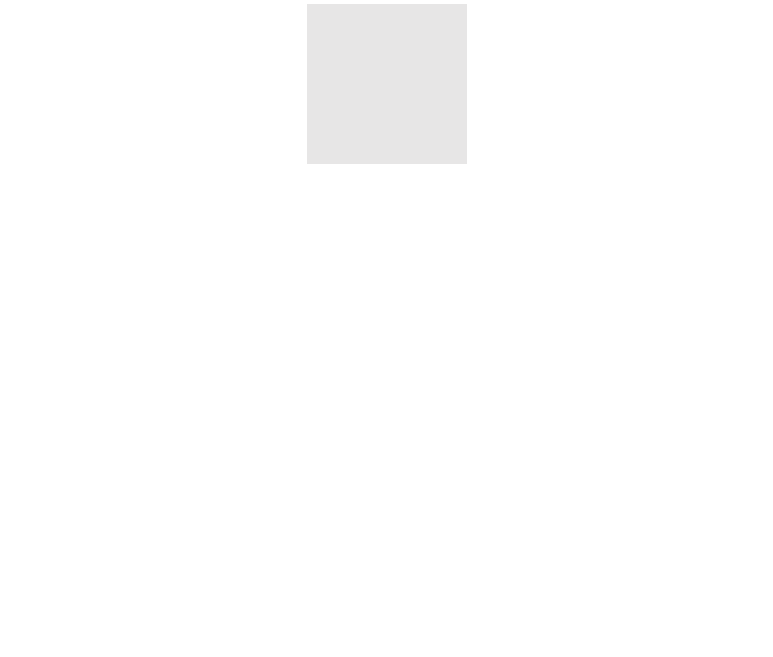
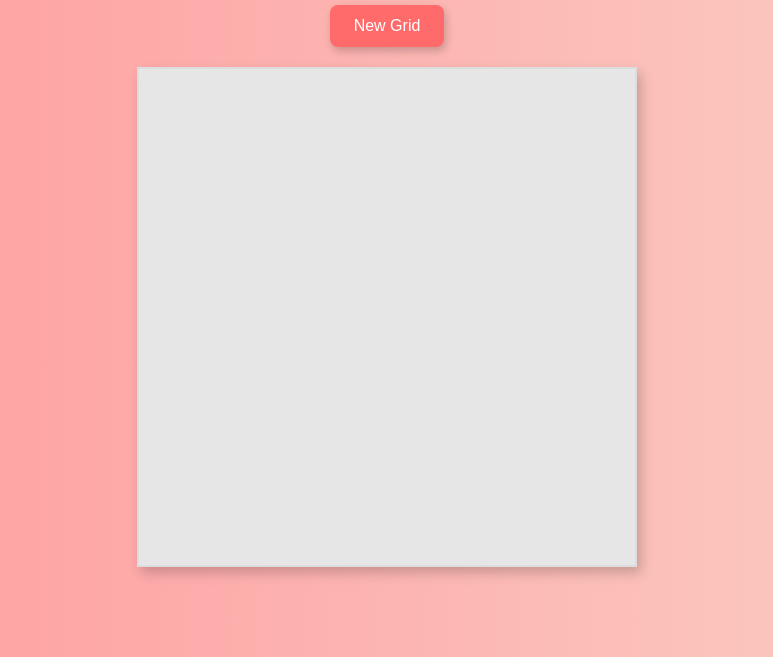
Before and after one commit to tamim-hmizi/Etch-a-Sketch, a plain HTML site: page index.html in a window 1280 px wide. Shown: the part 143-800 px from the top of the page, without its empty margins (253-1026 px from the left). Drawn offline with Linux system fonts and the light colour scheme.

Commit message:
updated designs

```diff
--- a/index.html
+++ b/index.html
@@ -10,7 +10,7 @@
   </head>
   <body>
     <h1>Etch A Sketch</h1>
-    <button>New</button>
+    <button id="newGrid">New Grid</button>
     <div class="container"></div>
   </body>
 </html>
--- a/script.js
+++ b/script.js
@@ -1,54 +1,52 @@
 const container = document.querySelector(".container");
-const btn = document.querySelector("button");
+const btn = document.querySelector("#newGrid");
 
-function coll(row, x) {
-  for (let i = 0; i < x; i++) {
-    const coll = document.createElement("div");
-    coll.className = "coll";
-    coll.style.cssText = "filter: brightness(100%);";
-    row.appendChild(coll);
+let isMouseDown = false;
+
+function createGrid(size) {
+  container.innerHTML = "";
+  container.style.gridTemplateColumns = `repeat(${size}, 1fr)`;
+  container.style.gridTemplateRows = `repeat(${size}, 1fr)`;
+
+  for (let i = 0; i < size * size; i++) {
+    const cell = document.createElement("div");
+    cell.classList.add("grid-item");
+    cell.style.filter = "brightness(100%)";
+
+    cell.addEventListener("mousedown", () => {
+      isMouseDown = true;
+      changeColor(cell);
+    });
+
+    cell.addEventListener("mousemove", () => {
+      if (isMouseDown) changeColor(cell);
+    });
+
+    container.appendChild(cell);
   }
-}
 
-function row(x) {
-  for (let i = 0; i < x; i++) {
-    const row = document.createElement("div");
-    row.className = "row";
-    coll(row, x);
-    container.appendChild(row);
-  }
-}
-
-function hover() {
-  const divs = document.querySelectorAll(".coll");
-  divs.forEach((div) =>
-    div.addEventListener("mouseover", () => {
-      div.style.backgroundColor = randomColor();
-      let value = div.style.filter.match(/(\d+)/);
-      value[0] -= 10;
-      div.style.filter = "brightness(" + value[0] + "%)";
-    })
-  );
-}
-
-function grid() {
-  btn.addEventListener("click", () => {
-    let choise = 0;
-    const divs = document.querySelectorAll(".row");
-    divs.forEach((div) => div.parentNode.removeChild(div));
-    while (choise <= 0 || choise > 100) {
-      choise = parseInt(prompt("choose a nbr between 0 and 100 : "));
-    }
-    row(choise);
-    hover();
+  document.addEventListener("mouseup", () => {
+    isMouseDown = false;
   });
 }
 
-function randomColor() {
-  let randomColor = Math.floor(Math.random() * 16777215).toString(16);
-  return "#" + randomColor;
+function changeColor(cell) {
+  cell.style.backgroundColor = randomColor();
+  let brightness = parseInt(cell.style.filter.match(/\d+/)[0]) - 10;
+  cell.style.filter = `brightness(${brightness}%)`;
 }
 
-row(16);
-hover();
-grid();
+function randomColor() {
+  return `hsl(${Math.random() * 360}, 100%, 50%)`;
+}
+
+btn.addEventListener("click", () => {
+  let size;
+  do {
+    size = parseInt(prompt("Choose a number between 1 and 100:"));
+  } while (isNaN(size) || size < 1 || size > 100);
+
+  createGrid(size);
+});
+
+createGrid(16);
--- a/style.css
+++ b/style.css
@@ -2,31 +2,52 @@
   box-sizing: border-box;
   margin: 0;
   padding: 0;
+  font-family: "Arial", sans-serif;
 }
-h1 {
-  text-align: center;
-  margin-block: 20px;
-}
-.container {
-  width: 960px;
-  margin-inline: auto;
-  margin-bottom: 50px;
+
+body {
   display: flex;
   flex-direction: column;
   align-items: center;
+  justify-content: center;
+  min-height: 100vh;
+  background: linear-gradient(to right, #ff9a9e, #fad0c4);
 }
-.row .coll {
-  width: 10px;
-  height: 10px;
+
+h1 {
+  margin-bottom: 20px;
+  font-size: 2rem;
+  color: white;
+  text-shadow: 2px 2px 4px rgba(0, 0, 0, 0.2);
+}
+
+button {
+  background-color: #ff6b6b;
+  color: white;
+  border: none;
+  padding: 12px 24px;
+  font-size: 1rem;
+  border-radius: 8px;
+  cursor: pointer;
+  transition: 0.3s;
+  box-shadow: 2px 4px 8px rgba(0, 0, 0, 0.2);
+}
+
+button:hover {
+  background-color: #ff4f4f;
+}
+
+.container {
+  display: grid;
+  width: 500px;
+  height: 500px;
+  margin-top: 20px;
+  background-color: white;
+  border: 2px solid #ddd;
+  box-shadow: 4px 6px 12px rgba(0, 0, 0, 0.2);
+}
+
+.grid-item {
   background-color: rgb(231, 230, 230);
+  transition: background-color 0.2s ease-in-out;
 }
-.row {
-  display: flex;
-}
-button {
-  display: block;
-  margin-inline: auto;
-  height: 50px;
-  width: 100px;
-  margin-bottom: 20px;
-}
```
Also changed, not shown: 1 other file.
